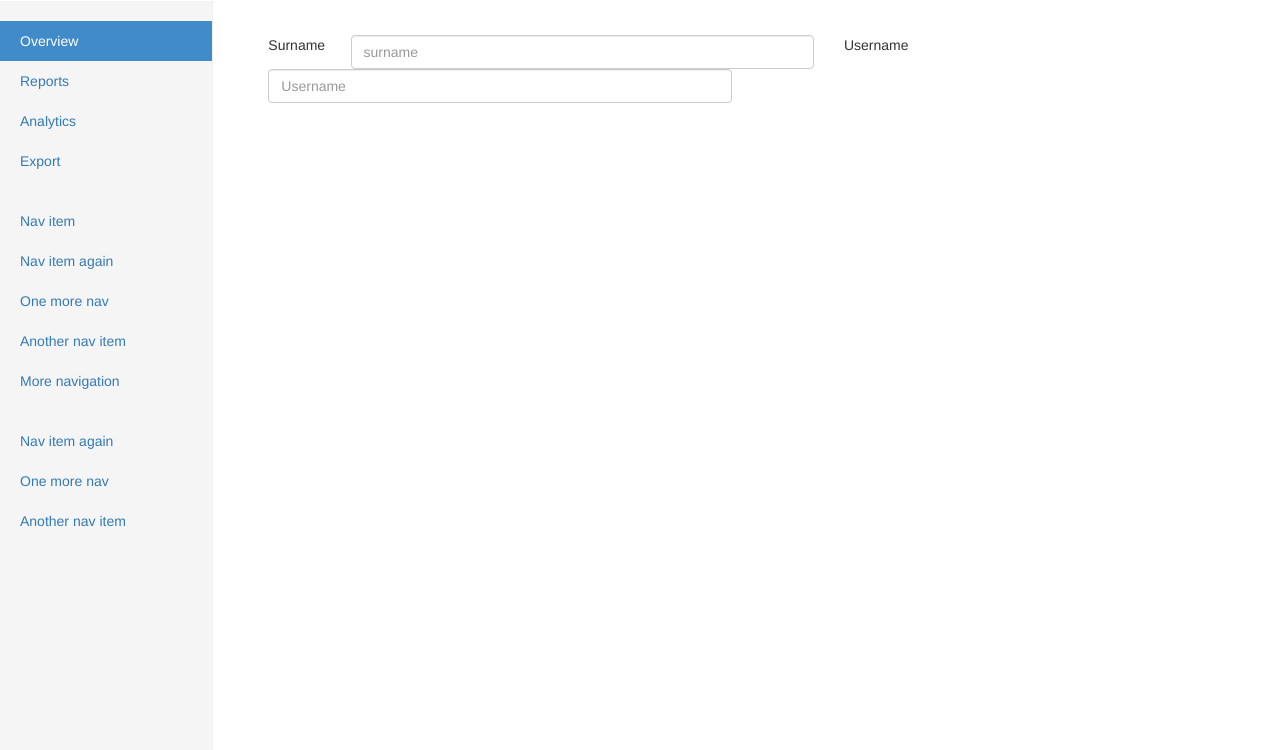
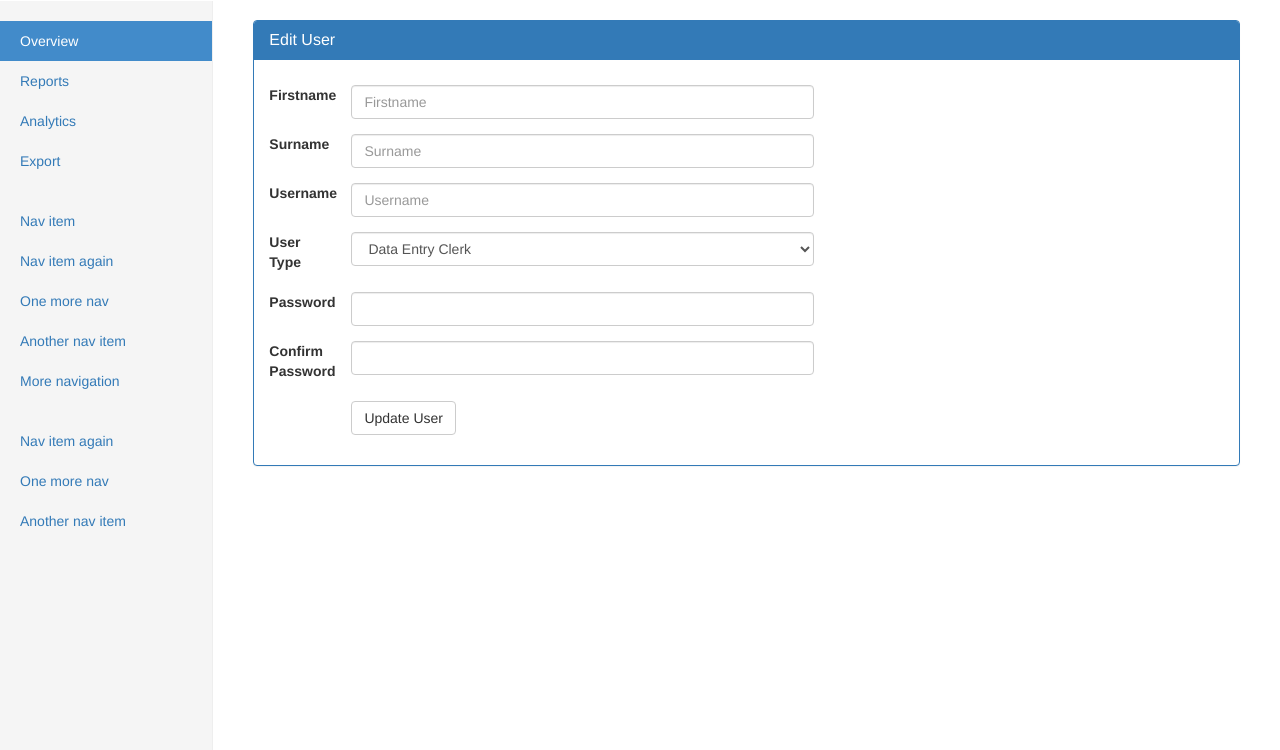
Before and after one commit to mngalande/transcript, a PHP site: page /admin/edituser.php in a window 1280 px wide. Shown: the part 50-800 px from the top of the page. Run offline with PHP 8.4, Linux system fonts and the light colour scheme; a stand-in replaces the project's code that opens the database connection.

Commit message:
started working on update user

```diff
--- a/admin/edituser.php
+++ b/admin/edituser.php
@@ -1,24 +1,106 @@
 <?php
 	require "../common/connect.php";
+	require "../common/user.php";
 	require "../layout/header.php";
 	require "../layout/sidebar.php";
+
+	if(isset($_GET['edituser'])){
+		if(User::userExists($username)){
+
+		}
+	}
+	$feedback = '';
+
+	if(isset($_POST['submit'])){
+		//check if all fields are not empty
+		if(!empty($_POST['firstname']) && !empty($_POST['surname']) && !empty($_POST['username']) && !empty($_POST['usertype'])){
+			$firstname = mysql_real_escape_string(strip_tags($_POST['firstname']));
+			$surname = mysql_real_escape_string(strip_tags($_POST['surname']));
+			$username = mysql_real_escape_string(strip_tags($_POST['username']));
+			$usertype = mysql_real_escape_string(strip_tags($_POST['usertype']));
+
+			if(User::usernameIsAvailable($username)){
+				$user = new User();
+				if($user->updateUser($firstname, $surname, $username, $usertype)){
+					//log the action
+					$feedback = "<font color='green'>New user successfully created!</font>";
+				}
+				else{
+					$feedback = "<font color='red'>There was a problem updating the selected user</font>";
+				}
+			}
+			else{
+				$feedback = "<font color='red'>The username is already taken</font>";
+			}
+		}
+		else{
+			$feedback = "<font color='red'>Please fill in all the fields</font>";
+		}
+	}
+
 ?>
 
-<form action="" method="">
-	<div class='form-group'>
-		<lable for='surname'  class='col-md-1'>Surname</lable>
-		<div class='col-md-6'>
-			<input type='text' name='surname' value="" id='surname' placeholder='surname' class='form-control'>
-		</div>
+<div class='panel panel-primary'>
+	<div class='panel-heading'>
+		<h2 class='panel-title'>Edit User</h3>
 	</div>
-	<div class='form-group'>
-		<lable for='username'  class='col-md-1'>Username</lable>
-		<div class='col-md-6'>
-			<input type='text' name='username' value="" id='username' placeholder='Username' class='form-control'>
-		</div>
+	<div class='panel-body'>
+		<p class='col-sm-offset-1'><?php echo $feedback ?></p>
+		<form method="POST" action="adduser.php" accept-charset="UTF-8" class="form-horizontal">
+			<div class='form-group'>
+				<label for='firstname'  class='col-sm-1 control-lable'>Firstname</label>
+				<div class='col-sm-6'>
+					<input type='text' name='firstname' value="<?php if(isset($_POST['firstname']) && $feedback != "<font color='green'>New user successfully created</font>"){ echo $_POST['firstname']; } ?>" id='firstname' placeholder='Firstname' class='form-control'>
+				</div>
+			</div>
+
+			<div class='form-group'>
+				<label for='surname'  class='col-sm-1'>Surname</label>
+				<div class='col-sm-6'>
+					<input type='text' name='surname' value="<?php if(isset($_POST['surname']) && $feedback != "<font color='green'>New user successfully created</font>"){ echo $_POST['surname']; } ?>" id='surname' placeholder='Surname' class='form-control'>
+				</div>
+			</div>
+
+			<div class='form-group'>
+				<label for='username'  class='col-sm-1'>Username</label>
+				<div class='col-sm-6'>
+					<input type='text' name='username' value="<?php if(isset($_POST['username']) && $feedback != "<font color='green'>New user successfully created</font>"){ echo $_POST['username']; } ?>" id='username' placeholder='Username' class='form-control'>
+				</div>
+			</div>
+
+			<div class='form-group'>
+				<label for='usertype'  class='col-sm-1'>User Type</label>
+				<div class='col-sm-6'>
+					<select class='form-control' name='usertype'>
+						<option value='data entry clerk'>Data Entry Clerk</option>
+						<option value='validator'>Validator</option>
+						<option value='administrator'>Administrator</option>
+			      	</select>
+				</div>
+			</div>
+
+			<div class='form-group'>
+				<label for='password'  class='col-sm-1'>Password</label>
+				<div class='col-sm-6'>
+					<input type='password' name='password' id='password' class='form-control'>
+				</div>
+			</div>
+
+			<div class='form-group'>
+				<label for='confirmpassword'  class='col-sm-1'>Confirm Password</label>
+				<div class='col-sm-6'>
+					<input type='password' name='confirmpassword' id='confirmpassword' class='form-control'>
+				</div>
+			</div>
+
+			<div class='form-group'>
+				<div class='col-sm-offset-1 col-sm-6'>
+					<input type='submit' name='submit' value='Update User' class='btn btn-default'/>
+				</div>
+			</div>
+		</form>
 	</div>
-</form>
-
+</div>
 <?php
 	require "../layout/footer.php";
 ?>
--- /dev/null
+++ b/common/user.php
@@ -0,0 +1,197 @@
+<?php
+
+class User{
+
+    private $username;
+
+    //constructor
+    public function user($username=false){
+
+        $this->username = $username;
+    }
+
+
+    /**
+     * get all system users.
+     *
+     */
+    static function getUsers(){
+
+        $result = mysql_query("SELECT * FROM transcript.tblUsers;");
+        if(mysql_num_rows($result)>0){
+
+            $users = array();
+            while($row = mysql_fetch_assoc($result))
+            {
+                    array_push($users, $row['UserName']);
+            }
+            return $users;
+        }
+        else{
+
+            return false;
+        }
+    }
+
+    /**
+     * get firstname of a user.
+     *
+     */
+    public function getFirstName(){
+
+        $username = $this->username;
+        $result = mysql_query("SELECT FirstName FROM transcript.tblUsers WHERE UserName = '$username';");
+        if(mysql_num_rows($result) == 1){
+
+            $row = mysql_fetch_assoc($result);
+            return $row['FirstName'];
+
+        }
+        else{
+            return false;
+        }
+    }
+
+
+    /**
+     * get surname of a user.
+     *
+     */
+    public function getSurname(){
+
+        $username = $this->username;
+        $result = mysql_query("SELECT Surname FROM transcript.tblUsers WHERE UserName = '$username';");
+        if(mysql_num_rows($result) == 1){
+
+            $row = mysql_fetch_assoc($result);
+            return $row['Surname'];
+
+        }
+        else{
+            return false;
+        }
+    }
+
+    /**
+     * get usertype of a user.
+     *
+     */
+    public function getUserType(){
+
+        $username = $this->username;
+        $result = mysql_query("SELECT UserType FROM transcript.tblUsers WHERE UserName = '$username';");
+        if(mysql_num_rows($result)>0){
+
+            $row = mysql_fetch_assoc($result);
+            return $row['UserType'];
+
+        }
+        else{
+            return false;
+        }
+    }
+
+
+    /**
+     * Store a newly created user in storage.
+     * @param  string  $firstname, $surname, $username, $password $usertype
+     *  @return Response
+     */
+    public function createUser($firstname, $surname, $username, $usertype, $password)
+    {
+        $password = md5($password);
+        if(mysql_query("INSERT INTO transcript.tblUsers  (FirstName, Surname, UserName, UserType, Password) VALUES('$firstname', '$surname', '$username', '$usertype', '$password');")){
+                return true;
+        }
+        else{
+            return false;
+        }
+    }
+
+    /**
+     * Update the specified user in storage.
+     *
+     * @param  string  $firstname, $surname, $username, $usertype
+     * @return Response
+     */
+    public function updateUser($firstname, $surname, $username, $usertype){
+        $username = $this->username;
+
+        if(mysql_query("UPDATE transcript.tblUsers SET FirstName = '$firstname', Surname = '$surname', UserName = '$username', UserType = '$usertype' WHERE username = '$username';")){
+                return true;
+        }
+        else{
+                return false;
+        }
+    }
+
+
+    /**
+     * Remove the specified user from storage.
+     *
+     * @return Response
+     */
+    public function deleteUser()
+    {
+        $username = $this->username;
+        if(mysql_query("DELETE FROM transcript.tblUsers where UserName = '$username';")){
+                return true;
+        }
+        else{
+                return false;
+        }
+    }
+
+     /**
+     * Check if username is not already taken
+     *
+     *struing $username
+     * @return Response
+     */
+    static function usernameIsAvailable($username)
+    {
+        $result = mysql_query("SELECT UserName FROM transcript.tblUsers where UserName = '$username';");
+        if(mysql_num_rows($result)){
+            return false;
+        }
+        else{
+            return true;
+        }
+    }
+
+    public function login($username, $password){
+        $password = $password;
+        $result = mysql_query("SELECT * FROM transcript.tblUsers WHERE UserName = '$username' AND Password = '$password';");
+        if(mysql_num_rows($result) == 1){
+            $row = mysql_fetch_assoc($result);
+            $username = $row['UserName'];
+            $usertype = $row['UserType'];
+            session_start();
+            $_SESSION['username'] = $username;
+            $_SESSION['usertype'] = $usertype;
+            return true;
+        }
+        else{
+            return false;
+        }
+    }
+
+
+     /**
+     * Check if user exists
+     *
+     *struing $username
+     * @return Response
+     */
+    static function userExists($username)
+    {
+        $result = mysql_query("SELECT UserName FROM transcript.tblUsers where UserName = '$username';");
+        if(mysql_num_rows($result)){
+            return true;
+        }
+        else{
+            return false;
+        }
+    }
+
+}
```
Also changed, not shown: admin/users.php (+72 -4 lines).
